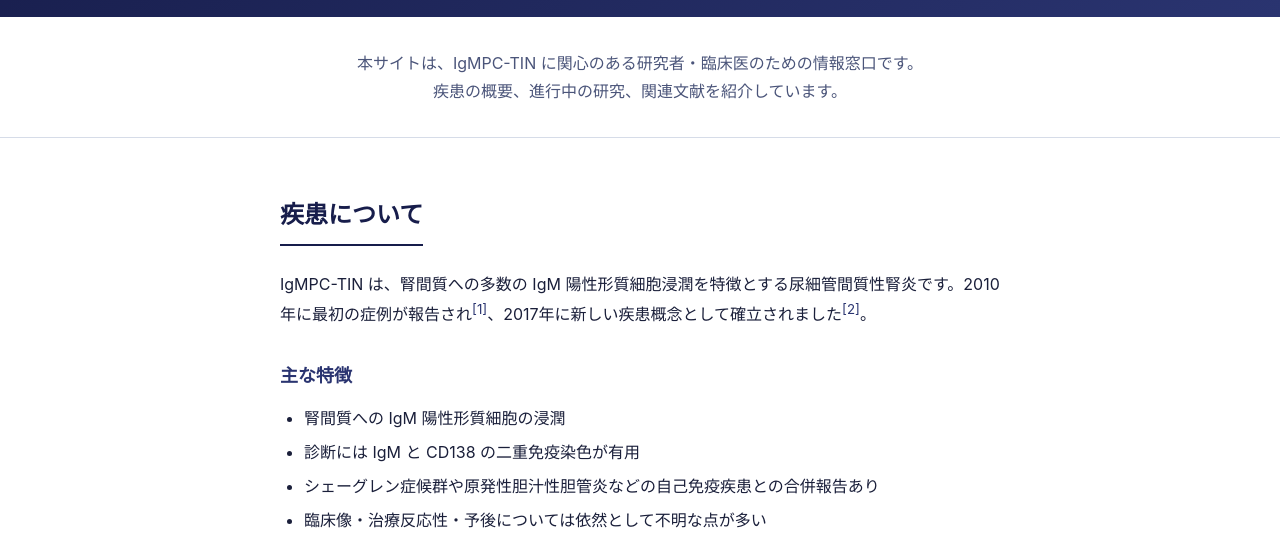
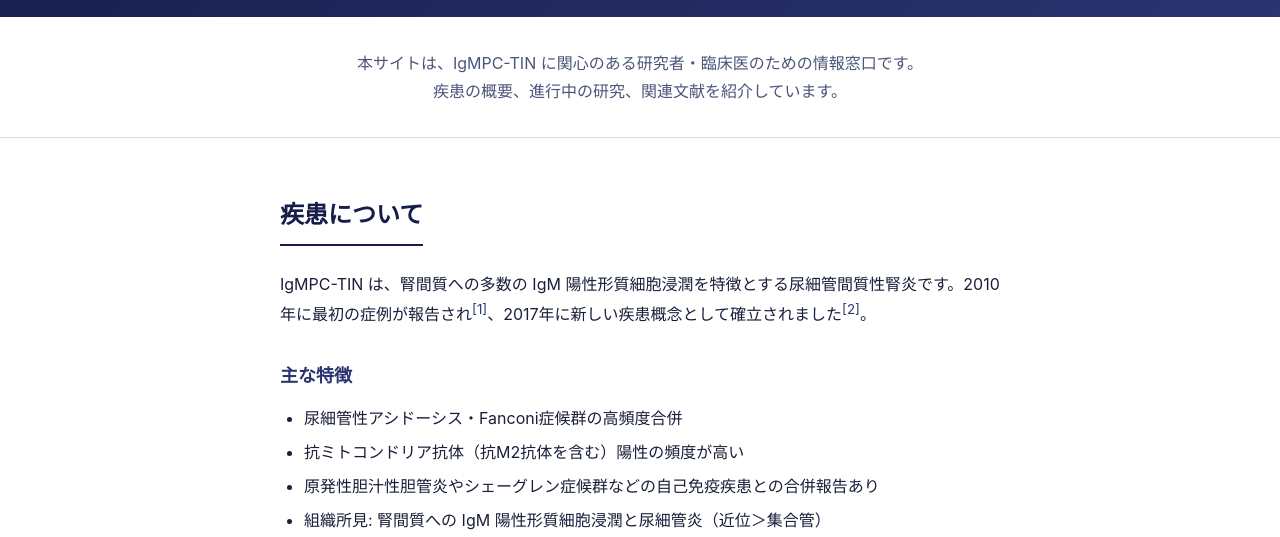
Before and after one commit to ttoyama/IgMPC-TIN-website, a plain HTML site: page index.html in a window 1280 px wide. Shown: the part 263-800 px from the top of the page. Drawn offline with Linux system fonts and the light colour scheme.

Commit message:
Revise main features per coinvestigator feedback
- Add tubular acidosis/Fanconi syndrome high co-occurrence
- Add anti-mitochondrial antibody (incl. anti-M2) positivity
- Reorder PBC/Sjogren by frequency
- Add histology finding: plasma cell infiltration with tubulitis (proximal > collecting)
- Remove outdated 'long-term prognosis unknown' line (now reported in KI Reports 2026)

Co-Authored-By: Claude Opus 4.7 (1M context) <noreply@anthropic.com>

```diff
--- a/index.html
+++ b/index.html
@@ -48,10 +48,11 @@
 
     <h3>主な特徴</h3>
     <ul>
-      <li>腎間質への IgM 陽性形質細胞の浸潤</li>
+      <li>尿細管性アシドーシス・Fanconi症候群の高頻度合併</li>
+      <li>抗ミトコンドリア抗体（抗M2抗体を含む）陽性の頻度が高い</li>
+      <li>原発性胆汁性胆管炎やシェーグレン症候群などの自己免疫疾患との合併報告あり</li>
+      <li>組織所見: 腎間質への IgM 陽性形質細胞浸潤と尿細管炎（近位＞集合管）</li>
       <li>診断には IgM と CD138 の二重免疫染色が有用</li>
-      <li>シェーグレン症候群や原発性胆汁性胆管炎などの自己免疫疾患との合併報告あり</li>
-      <li>臨床像・治療反応性・予後については依然として不明な点が多い</li>
     </ul>
 
     <h3>診断上の課題</h3>
```
